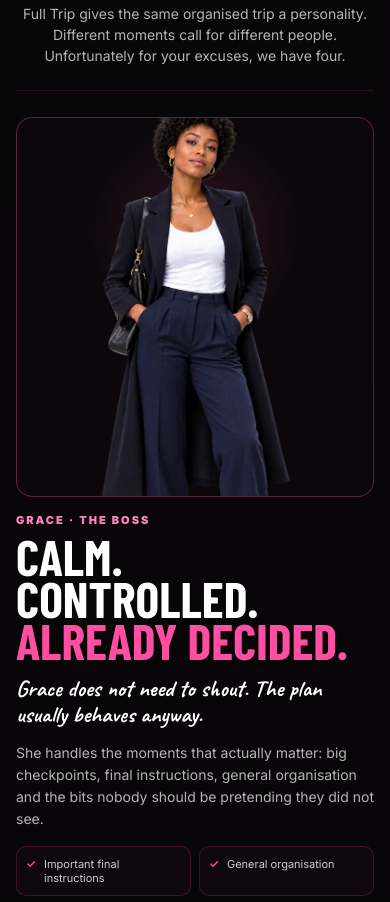
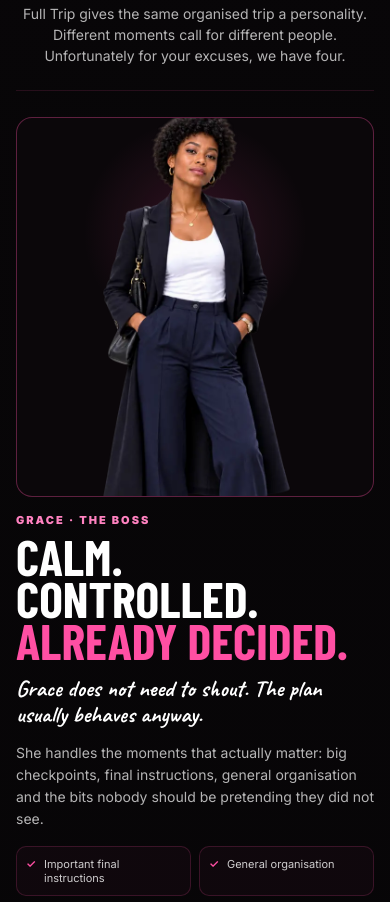
Before and after one commit to hugh36007-hub/the-girls-trip-guide, a plain HTML site: page gals.html in a window 390 px wide. Shown: the part 1108-2010 px from the top of the page. Drawn offline with nearby package versions, Linux system fonts and the light colour scheme; a web font is replaced by a local one.

Commit message:
Adjust Grace portrait framing on mobile

```diff
--- a/gals.html
+++ b/gals.html
@@ -19,7 +19,7 @@
 .wrap{width:min(100% - 32px,1500px)}.site-header{height:auto}.brand{height:58px}.brand-logo{height:54px}.nav-links,.nav-cta{display:none}.menu-button{display:flex}
 .hero{min-height:620px}.hero-image{width:100%;height:330px;object-position:center 18%}.hero:after{background:linear-gradient(0deg,#070507 0%,rgba(7,5,7,.99) 38%,rgba(7,5,7,.34) 68%,rgba(7,5,7,.05) 100%)}.hero-inner{min-height:620px;align-items:flex-end;padding-bottom:30px}.hero-copy{padding-left:2px}.hero-kicker{font-size:27px}.hero h1{font-size:50px;line-height:.84}.hero-copy>p{font-size:14px;line-height:1.52;margin-top:16px}.hero-actions{display:grid;grid-template-columns:1fr 1fr;gap:10px;margin-top:20px}.cta{min-height:48px;padding:0 12px;font-size:11px}
 .intro-strip{content-visibility:auto;contain-intrinsic-size:260px}.strip-grid{grid-template-columns:1fr 1fr}.strip-item:nth-child(2){border-right:0}.strip-item{border-bottom:1px solid rgba(255,255,255,.07);padding:15px 13px}.strip-item b{font-size:20px}.strip-item span{font-size:11px;line-height:1.38;margin-top:5px}
-.team{padding:38px 0 48px}.team-head{margin-bottom:24px}.team-head h2{font-size:48px;line-height:.86}.team-head .sub{font-size:14px;line-height:1.5;margin-top:14px}.character,.character:nth-child(even){grid-template-columns:1fr;gap:16px;padding:26px 0;contain-intrinsic-size:980px}.character:nth-child(even) .portrait,.character:nth-child(even) .character-copy{order:initial}.portrait{min-height:0;height:380px;border-radius:16px}.portrait img{min-height:0;height:100%;object-fit:cover;object-position:center 18%;loading:lazy}.character#grace .portrait img{object-position:center 16%}.character#ava .portrait img{object-position:center 15%}.character#lola .portrait img{object-position:center 18%}.character#seb .portrait img{object-position:center 14%}.character h3{font-size:50px;line-height:.84}.character-lead{font-size:23px;line-height:1.14;margin-top:15px}.character-copy>p:not(.role):not(.character-lead){font-size:14px;line-height:1.56;margin-top:14px}.does{grid-template-columns:1fr 1fr;gap:8px;margin-top:16px}.does span{padding:10px 9px 10px 27px;font-size:11px;line-height:1.3}.does span:before{left:9px}.message{margin-top:16px;padding:15px 16px;font-size:13px;line-height:1.5}.message b{font-size:9px}
+.team{padding:38px 0 48px}.team-head{margin-bottom:24px}.team-head h2{font-size:48px;line-height:.86}.team-head .sub{font-size:14px;line-height:1.5;margin-top:14px}.character,.character:nth-child(even){grid-template-columns:1fr;gap:16px;padding:26px 0;contain-intrinsic-size:980px}.character:nth-child(even) .portrait,.character:nth-child(even) .character-copy{order:initial}.portrait{min-height:0;height:380px;border-radius:16px}.portrait img{min-height:0;height:100%;object-fit:cover;object-position:center 18%;loading:lazy}.character#grace .portrait img{object-position:center 10%}.character#ava .portrait img{object-position:center 15%}.character#lola .portrait img{object-position:center 18%}.character#seb .portrait img{object-position:center 14%}.character h3{font-size:50px;line-height:.84}.character-lead{font-size:23px;line-height:1.14;margin-top:15px}.character-copy>p:not(.role):not(.character-lead){font-size:14px;line-height:1.56;margin-top:14px}.does{grid-template-columns:1fr 1fr;gap:8px;margin-top:16px}.does span{padding:10px 9px 10px 27px;font-size:11px;line-height:1.3}.does span:before{left:9px}.message{margin-top:16px;padding:15px 16px;font-size:13px;line-height:1.5}.message b{font-size:9px}
 .triggers{padding:46px 0;contain-intrinsic-size:620px}.triggers-grid{gap:24px}.triggers h2{font-size:50px}.triggers-copy>p{font-size:14px;line-height:1.52}.trigger-list{gap:9px}.trigger{grid-template-columns:1fr auto;gap:5px 12px;padding:14px 15px}.trigger strong{font-size:10px}.trigger span{grid-column:1/-1;font-size:12px;line-height:1.4}.trigger b{grid-row:1;font-size:18px}
 .closing{padding:54px 18px 58px}.closing-script{font-size:32px}.closing h2{font-size:49px;line-height:.86;margin:8px auto 14px}.closing p{font-size:14px;line-height:1.5}.closing .hero-actions{display:grid;grid-template-columns:1fr;max-width:460px;margin:24px auto 0}.closing .cta{width:100%}.price-note{font-size:11px!important}.footer{padding:22px 0 26px}.footer-links{justify-content:center;gap:15px;font-size:11px}
 }
```
